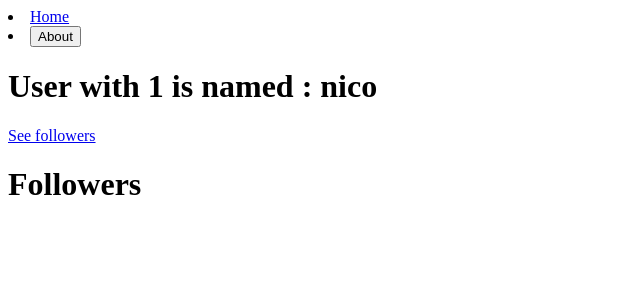
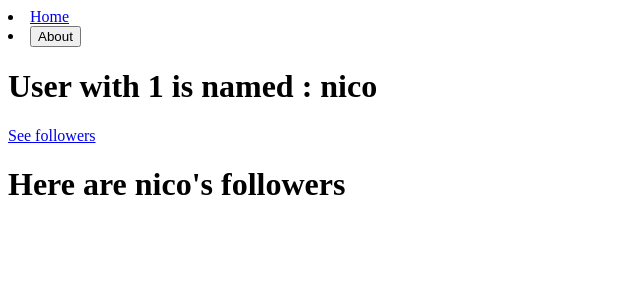
Before and after one commit to taewonnn/TypeScript, a React (Create React App) app: page /users/1/followers in a window 1280 px wide. Shown: the top 300 px of the page, without its empty margins (0-640 px from the left). Built offline with nearby package versions, Linux system fonts and the light colour scheme.

Commit message:
#4.7 useOutletContext

```diff
--- a/src/users/Followers.tsx
+++ b/src/users/Followers.tsx
@@ -1,5 +1,14 @@
+import {useOutletContext} from "react-router-dom";
+
+interface IFollowersContext {
+  nameOfMyUser: string,
+}
+
 function Followers () {
-  return <h1>Followers</h1>
+  const { nameOfMyUser } = useOutletContext<IFollowersContext>()
+  console.log(nameOfMyUser);
+
+  return <h1>Here are  {nameOfMyUser}'s followers</h1>
 }
 
 
--- a/src/users/user.tsx
+++ b/src/users/user.tsx
@@ -12,7 +12,9 @@
         User with {userId} is named : {users[Number(userId) - 1].name}
       </h1>
       <Link to={'followers'}>See followers</Link>
-      <Outlet />
+      <Outlet context={{
+        nameOfMyUser: users[Number(userId) -1].name,
+      }} />
     </div>
     )
 }
```
